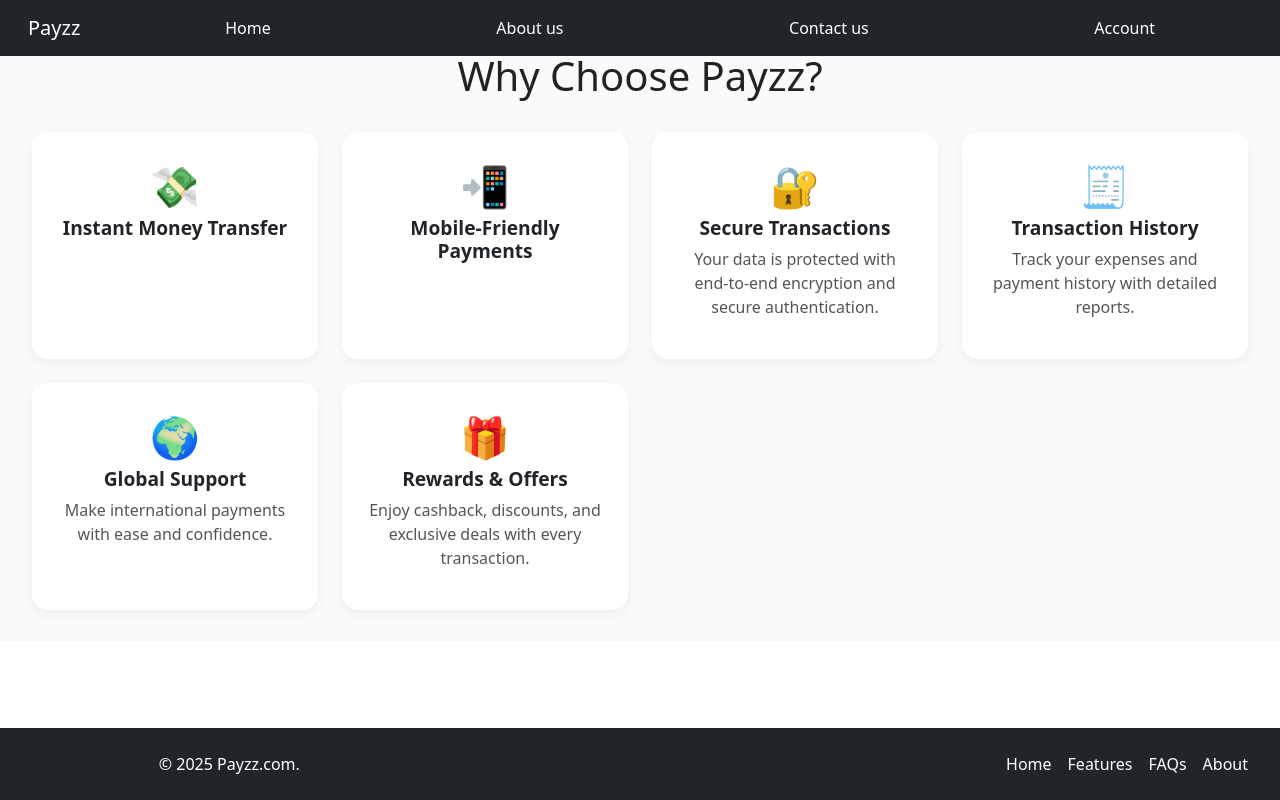
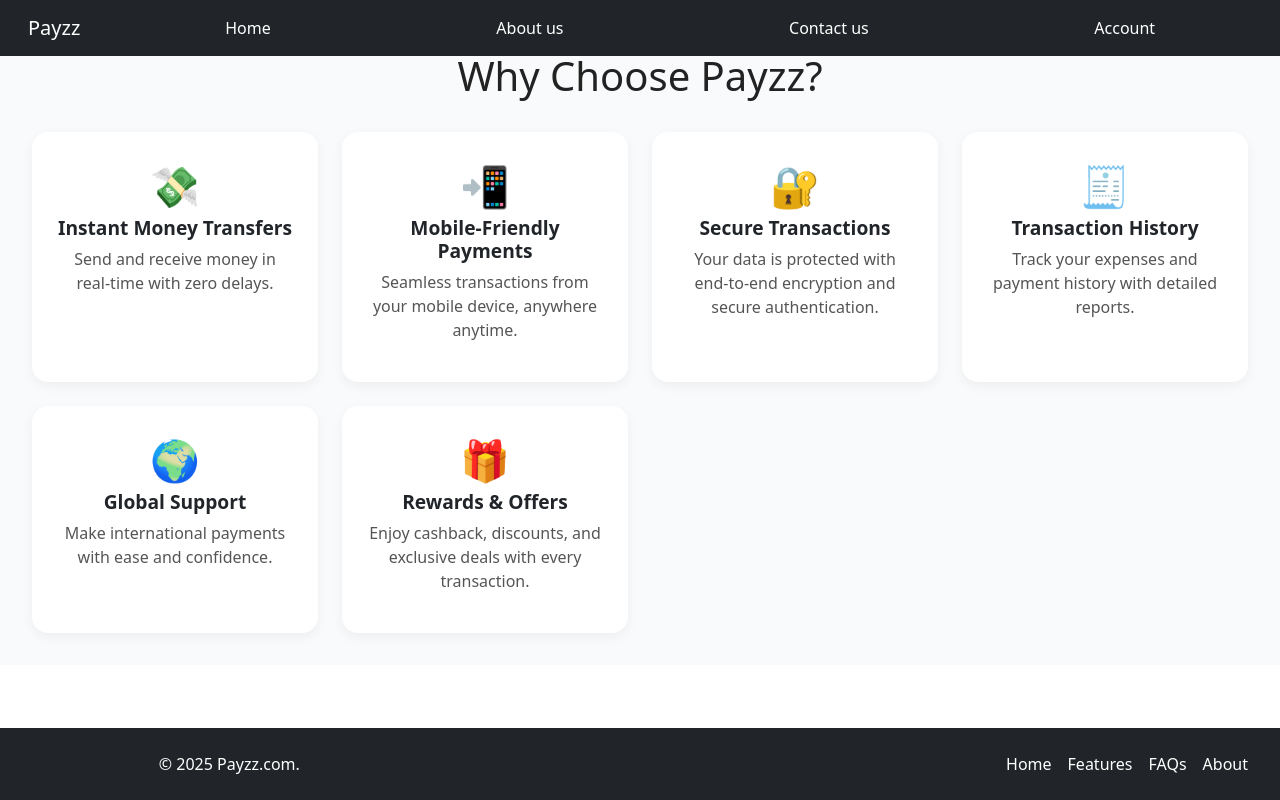
Before and after one commit to Yuvi00Chauhan/Payzz, a React (Create React App) app: page /features in a window 1280 px wide. Built offline with nearby package versions, Linux system fonts and the light colour scheme.

Commit message:
Update Features.jsx

```diff
--- a/src/Components/Features.jsx
+++ b/src/Components/Features.jsx
@@ -2,17 +2,16 @@ import React from "react";
 import "./Features.css";
 
 function Features() {
-
-const features=[
+  const features = [
     {
-        icon:"💸",
-        title: "Instant Money Transfer",
-        descpription: "Transfer money instantly to anyone, anywhere, anytime."
+      icon: "💸",
+      title: "Instant Money Transfers",
+      description: "Send and receive money in real-time with zero delays.",
     },
     {
-        icon:"📲",
+      icon: "📲",
       title: "Mobile-Friendly Payments",
-        descpription:"Seamless transactions from your mobile device, anywhere anytime.",
+      description: "Seamless transactions from your mobile device, anywhere anytime.",
     },
     {
       icon: "🔐",
@@ -52,5 +51,4 @@ const features=[
   );
 }
 
-
 export default Features;
```
Lines whose indentation alone changed are shown as unchanged.
